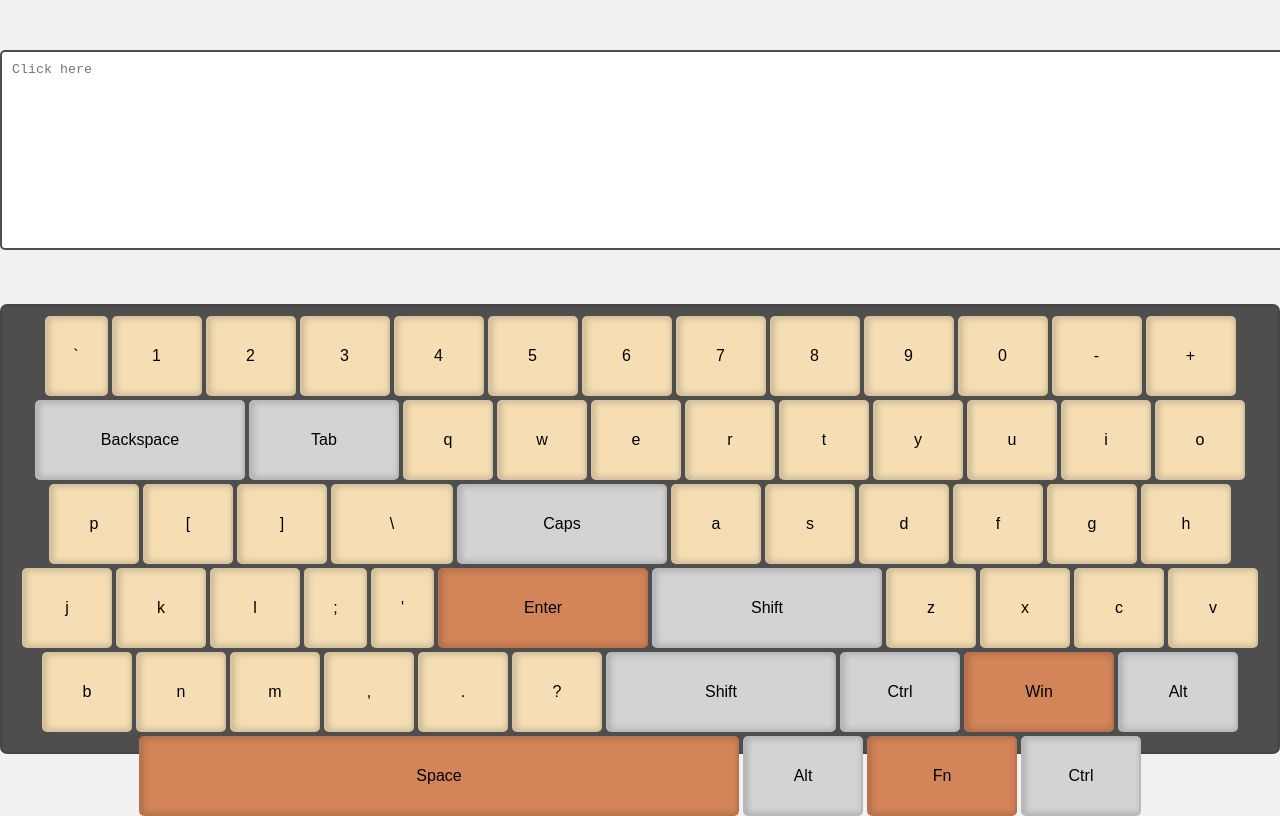
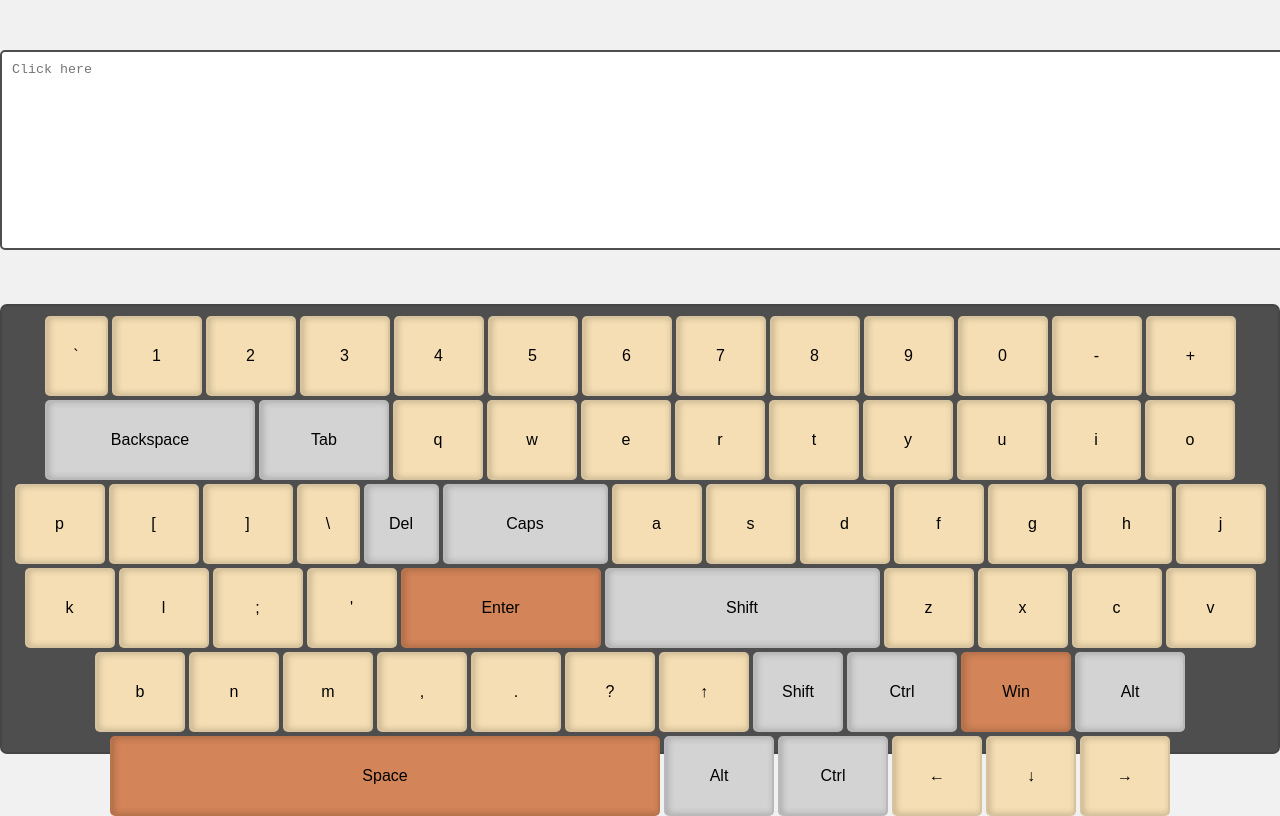
Before and after one commit to aibolit666/virtual-keyboard, a website: page index.html in a window 1280 px wide. Shown: the top 816 px of the page. Drawn offline with Linux system fonts and the light colour scheme; a web font is replaced by a local one.

Commit message:
refactor: add arrow keys

```diff
--- a/script.js
+++ b/script.js
@@ -32,6 +32,7 @@ const keyValues = [
   "[",
   "]",
   "\\",
+  "Del",
   "Caps",
   "a",
   "s",
@@ -56,15 +57,19 @@ const keyValues = [
   ",",
   ".",
   "?",
-  "Shift",
+  "&#8593",
+  "shift",
   "Ctrl",
   "Win",
   "Alt",
   "Space",
   "Alt",
-  "Fn",
   "Ctrl",
+  "&#8592;",
+  "&#8595;",
+  "&#8594;",
 ];
+
 wrapper.classList.add("wrapper");
 wrapperButtonKeys.classList.add("row");
 
@@ -74,62 +79,59 @@ keyValues.forEach((key) => {
   switch (key) {
     case "Backspace":
       buttonKey.classList.add("backspace");
-      buttonKey.textContent = key;
+      buttonKey.innerHTML = key;
       break;
     case "`":
       buttonKey.classList.add("quote");
-      buttonKey.textContent = key;
-      break;
-    case "'":
-      buttonKey.classList.add("quote");
-      buttonKey.textContent = key;
-      break;
-    case ";":
-      buttonKey.classList.add("quote");
-      buttonKey.textContent = key;
+      buttonKey.innerHTML = key;
       break;
     case "Tab":
       buttonKey.classList.add("tab");
-      buttonKey.textContent = key;
+      buttonKey.innerHTML = key;
       break;
     case "\\":
       buttonKey.classList.add("slash");
-      buttonKey.textContent = key;
+      buttonKey.innerHTML = key;
+      break;
+    case "Del":
+      buttonKey.classList.add("del");
+      buttonKey.innerHTML = key;
       break;
     case "Enter":
       buttonKey.classList.add("enter");
-      buttonKey.textContent = key;
+      buttonKey.innerHTML = key;
       break;
     case "Caps":
       buttonKey.classList.add("caps");
-      buttonKey.textContent = key;
+      buttonKey.innerHTML = key;
       break;
     case "Shift":
       buttonKey.classList.add("shift");
-      buttonKey.textContent = key;
+      buttonKey.innerHTML = key;
+      break;
+    case "shift":
+      buttonKey.classList.add("right-shift");
+      buttonKey.innerHTML = "Shift";
       break;
     case "Ctrl":
       buttonKey.classList.add("ctrl");
-      buttonKey.textContent = key;
+      buttonKey.innerHTML = key;
       break;
     case "Win":
       buttonKey.classList.add("win");
-      buttonKey.textContent = key;
+      buttonKey.innerHTML = key;
       break;
     case "Alt":
       buttonKey.classList.add("alt");
-      buttonKey.textContent = key;
+      buttonKey.innerHTML = key;
       break;
     case "Space":
       buttonKey.classList.add("space");
-      buttonKey.textContent = key;
-      break;
-    case "Fn":
-      buttonKey.classList.add("fn");
-      buttonKey.textContent = key;
+      buttonKey.innerHTML = key;
       break;
     default:
-      buttonKey.textContent = key.toLowerCase();
+      buttonKey.innerHTML = key.toLowerCase();
+      break;
   }
   buttonKey.setAttribute("type", "button");
   wrapperButtonKeys.appendChild(buttonKey);
--- a/style.css
+++ b/style.css
@@ -83,50 +83,55 @@ button {
   padding-left: 18px;
   padding-bottom: 10px;
   box-shadow: inset 5px 5px 10px var(--dark-shadow);
+  filter: brightness(98%);
 }
 
 .space {
-  width: 600px;
+  width: 550px;
   background: var(--gold);
 }
 .shift {
-  width: 230px;
+  width: 275px;
   background: var(--grey);
 }
-
 .quote {
   width: 63px;
 }
-.backspace,
-.caps {
+.del {
+  width: 75px;
+  background: var(--grey);
+}
+.backspace {
   width: 210px;
   background: var(--grey);
 }
-
+.caps {
+  width: 165px;
+  background: var(--grey);
+}
 .enter {
-  width: 210px;
+  width: 200px;
   background: var(--gold);
 }
-
-.enter {
-  background: var(--gold);
-}
-
 .tab {
-  width: 150px;
+  width: 130px;
   background: var(--grey);
 }
-.win,
-.fn {
-  width: 150px;
+.win {
+  width: 110px;
   background: var(--gold);
 }
 .slash {
-  width: 122px;
+  width: 63px;
 }
-
+.ctrl,
+.alt,
+.right-shift {
+  width: 90px;
+  background: var(--grey);
+}
 .ctrl,
 .alt {
-  width: 120px;
+  width: 110px;
   background: var(--grey);
 }
```
